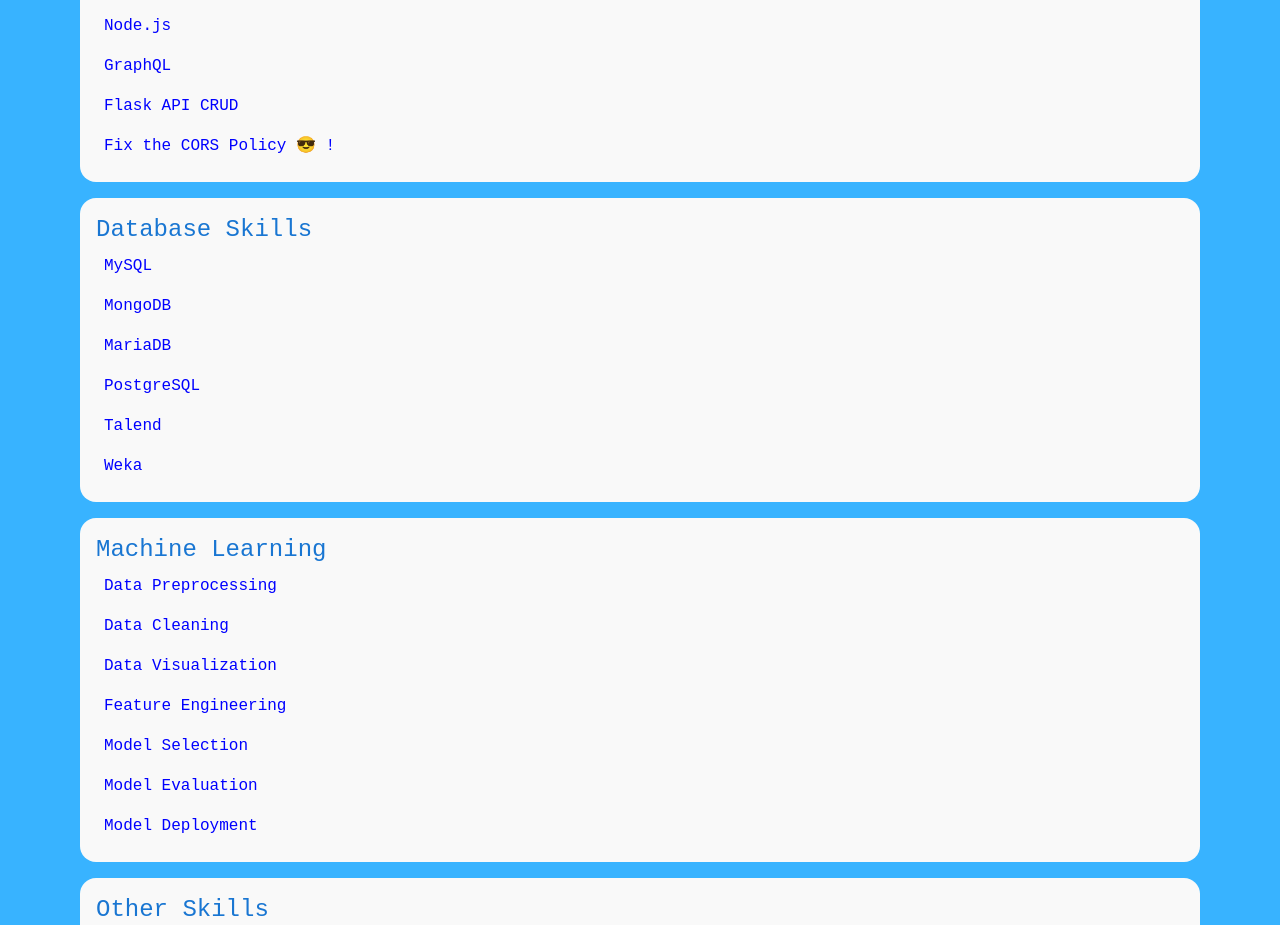
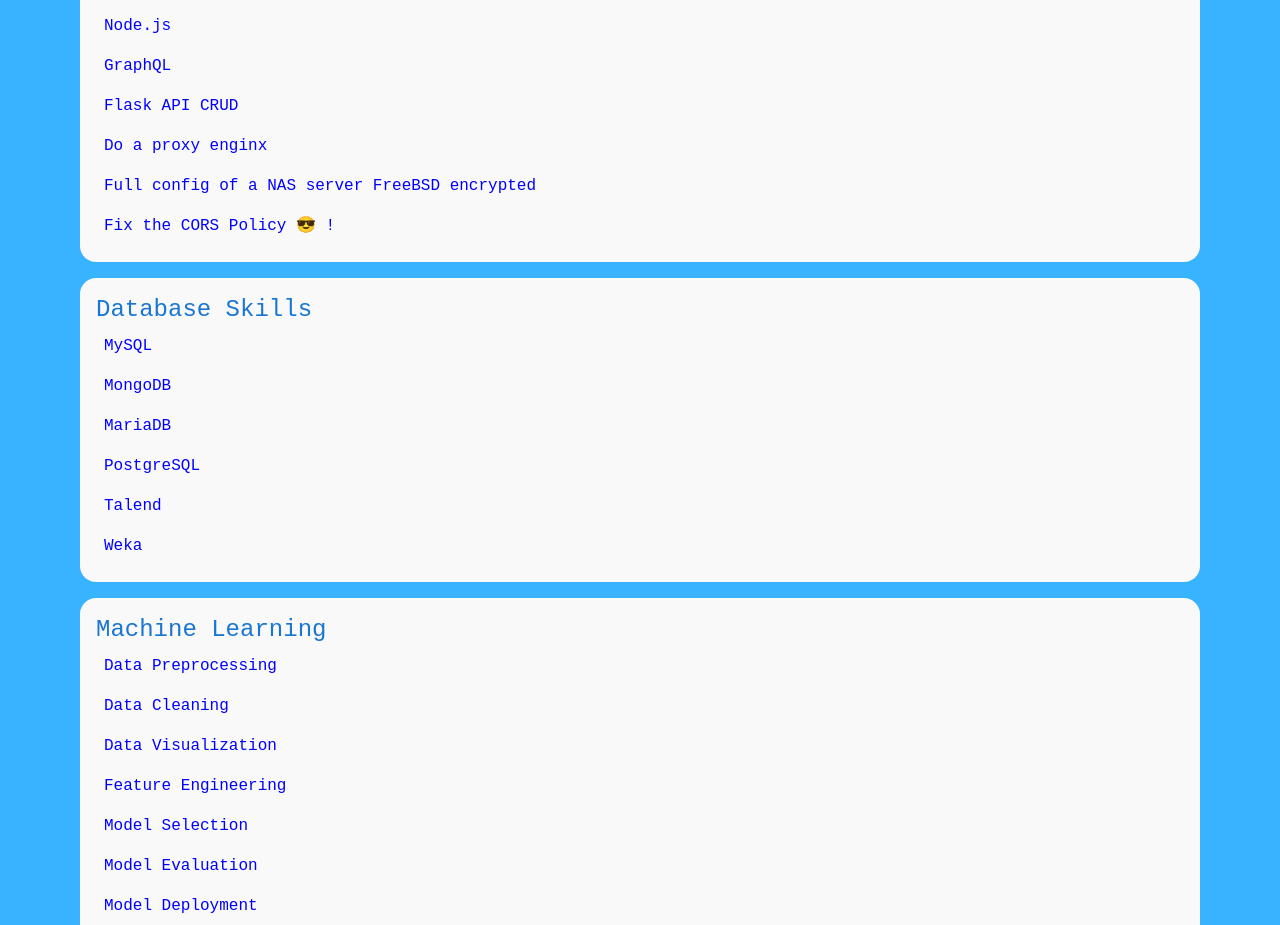
Before and after one commit to VendenIX/portfolio, a React (Create React App) app: page / in a window 1280 px wide. Shown: the part 4980-5905 px from the top of the page. Built offline with nearby package versions, Linux system fonts and the light colour scheme.

Commit message:
add some skills again

```diff
--- a/src/pages/Skills/index.js
+++ b/src/pages/Skills/index.js
@@ -16,6 +16,8 @@ const Skills = () => {
         "Node.js",
         "GraphQL",
         "Flask API CRUD",
+        "Do a proxy enginx",
+        "Full config of a NAS server FreeBSD encrypted",
         "Fix the CORS Policy 😎 !"
     ];
 
```
Also changed, not shown: 2 other files (tests, documents, lock files or other folders).
